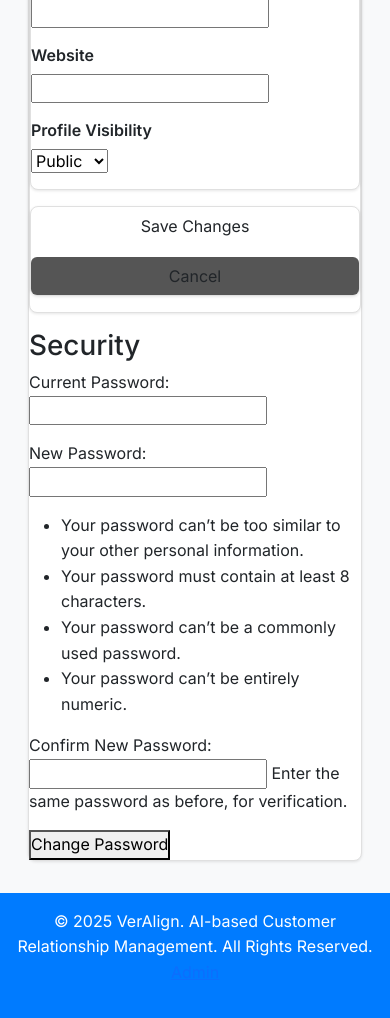
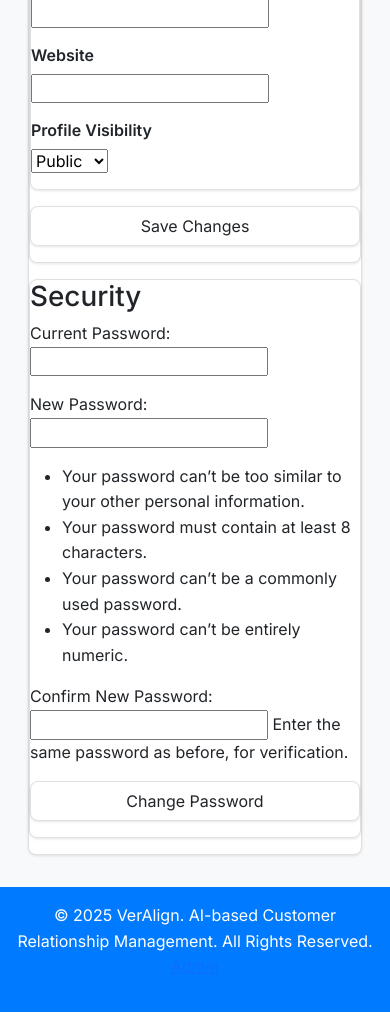
Before and after one commit to ez500/orbit, a Django app: page /accounts/edit/ in a window 390 px wide. Shown: the part 946-1964 px from the top of the page. Run offline with Django 5.2, Linux system fonts and the light colour scheme; a user stored in the database is signed in; data comes from the database, SQL or seed files in the repository; some libraries are stand-ins or nearby versions.

Commit message:
fix: 5b changes

```diff
--- a/accounts/templates/accounts/profile_edit.html
+++ b/accounts/templates/accounts/profile_edit.html
@@ -5,7 +5,7 @@
     <div class="card" style="display:flex; align-items:center; gap:1rem; flex-wrap:wrap;">
         {% if user.profile.profile_picture %}
             <img src="{{ user.profile.profile_picture.url }}" alt="{{ user.username }} avatar"
-         style="width:80px; height:80px; object-fit:cover; border-radius:10px; border:1px solid #333;" />
+                 style="width:80px; height:80px; object-fit:cover; border-radius:10px; border:1px solid #333;"/>
         {% else %}
             <div style="width:80px; height:80px; border-radius:10px; border:1px dashed #555; display:grid; place-items:center; font-size:1.5rem; opacity:.7;">
                 {{ user.username|first|upper }}
@@ -16,7 +16,8 @@
                 <div class="row md-4">
                     <div class="col-md-6">
                         <h1 style="margin:0;">Edit Profile</h1>
-    <p style="opacity:.8; margin:.25rem 0 0 0;">Update your account details and profile information.</p>
+                        <p style="opacity:.8; margin:.25rem 0 0 0;">Update your account details and profile
+                            information.</p>
                     </div>
                 </div>
 
@@ -25,8 +26,10 @@
                     <div class="card" style="border-color:#b23; color:#f1b0b7;">
                         <strong>There were some problems with your submission:</strong>
                         <ul style="margin:.5rem 0 0 1rem;">
-      {% for err in user_form.non_field_errors %}<li>{{ err }}</li>{% endfor %}
-      {% for err in profile_form.non_field_errors %}<li>{{ err }}</li>{% endfor %}
+                            {% for err in user_form.non_field_errors %}
+                                <li>{{ err }}</li>{% endfor %}
+                            {% for err in profile_form.non_field_errors %}
+                                <li>{{ err }}</li>{% endfor %}
                         </ul>
                     </div>
                 {% endif %}
@@ -42,7 +45,8 @@
                             <h3 style="margin-top:0;">👤 Account</h3>
                             {% for field in user_form %}
                                 <div style="margin-bottom:.9rem;">
-          <label for="{{ field.id_for_label }}" style="display:block; font-weight:600; margin-bottom:.35rem;">
+                                    <label for="{{ field.id_for_label }}"
+                                           style="display:block; font-weight:600; margin-bottom:.35rem;">
                                         {{ field.label }}
                                     </label>
                                     {{ field }}
@@ -61,7 +65,8 @@
                             <h3 style="margin-top:0;">📝 Profile</h3>
                             {% for field in profile_form %}
                                 <div style="margin-bottom:.9rem;">
-          <label for="{{ field.id_for_label }}" style="display:block; font-weight:600; margin-bottom:.35rem;">
+                                    <label for="{{ field.id_for_label }}"
+                                           style="display:block; font-weight:600; margin-bottom:.35rem;">
                                         {{ field.label }}
                                     </label>
                                     {{ field }}
@@ -80,17 +85,21 @@
                     <!-- Actions card -->
                     <div class="card" style="display:flex; gap:.75rem; flex-wrap:wrap; justify-content:flex-end;">
                         <button type="submit" class="btn">Save Changes</button>
-    <a href="{% url 'accounts:profile_view' username=user.username %}" class="btn" style="background:#555;">Cancel</a>
                     </div>
                 </form>
             </div>
-            <div class="col-md-6">
+            <div class="card">
                 <h1>Security</h1>
 
                 <form method="post" enctype="multipart/form-data">
                     {% csrf_token %}
                     {{ password_form.as_p }}
-                    <button type="submit">Change Password</button>
+
+
+                    <!-- Actions card -->
+                    <div class="card" style="display:flex; gap:.75rem; flex-wrap:wrap; justify-content:flex-end;">
+                        <button type="submit" class="btn">Change Password</button>
+                    </div>
                 </form>
             </div>
         </div>
```
Also changed, not shown: accounts/templates/accounts/profile.html (+4 -4 lines). Lines whose indentation alone changed are shown as unchanged.
